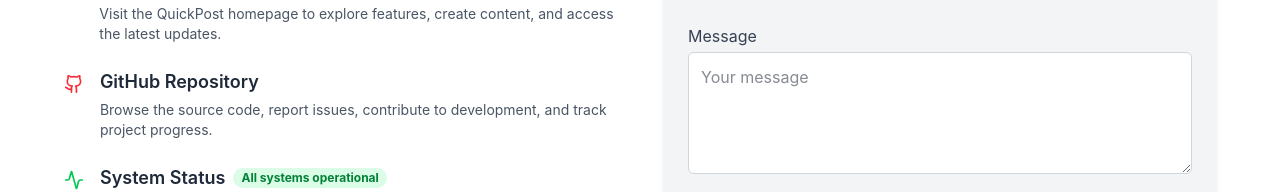
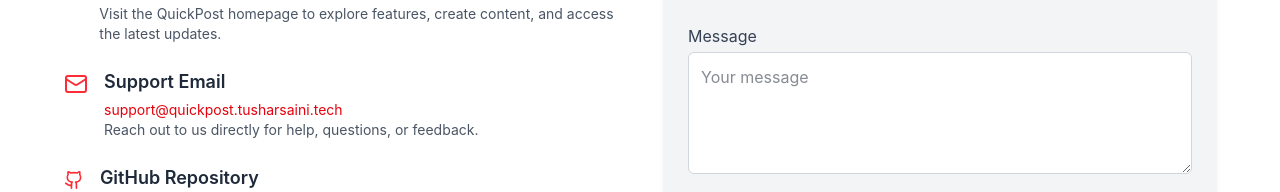
Before and after one commit to TusharSaini999/QuickPost-Blogging-Studio, a React (Vite) app in the folder Web/: page / in a window 1280 px wide. Shown: the part 3052-3244 px from the top of the page. Built offline with nearby package versions, Linux system fonts and the light colour scheme; no server answers.

Commit message:
feat: add Contact Us page with form submission and documentation support

```diff
--- a/Web/src/Component/Contact.jsx
+++ b/Web/src/Component/Contact.jsx
@@ -1,5 +1,5 @@
 import React, { useState } from "react";
-import { Globe, Github, Activity } from "lucide-react";
+import { Globe, Mail, Github, Activity } from "lucide-react";
 import databaseService from "../Appwrite/databases";
 import { useForm } from 'react-hook-form';
 const ContactUs = () => {
@@ -59,6 +59,20 @@ const ContactUs = () => {
                                 </a>
                                 <p className="text-gray-600 dark:text-gray-300 text-sm mt-1">
                                     Visit the QuickPost homepage to explore features, create content, and access the latest updates.
+                                </p>
+                            </div>
+                        </div>
+
+                        <div className="flex items-start gap-4">
+                            <Mail className="text-red-500 mt-1" size={24} />
+                            <div>
+                                <a href="mailto:support@quickpost.tusharsaini.tech">
+                                    <h4 className="text-lg font-semibold text-gray-800 dark:text-white hover:text-red-500 transition-colors inline-block">Support Email</h4>
+                                </a>
+                                <p className="text-gray-600 dark:text-gray-300 text-sm mt-1">
+                                    <a href="mailto:support@quickpost.tusharsaini.tech" className="text-red-600 dark:text-red-400 hover:underline">support@quickpost.tusharsaini.tech</a>
+                                    <br />
+                                    Reach out to us directly for help, questions, or feedback.
                                 </p>
                             </div>
                         </div>
```
Also changed, not shown: 2 other files (tests, documents, lock files or other folders).
